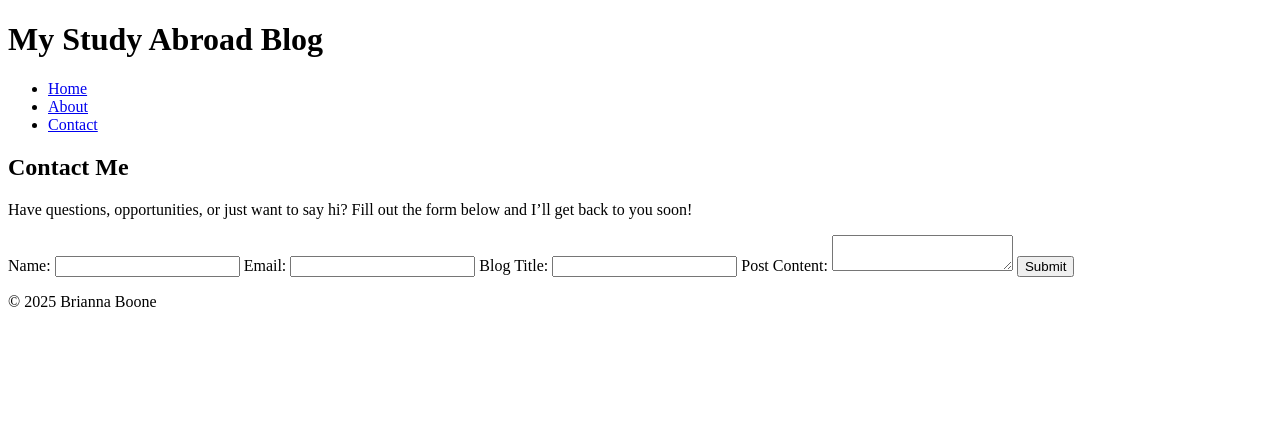
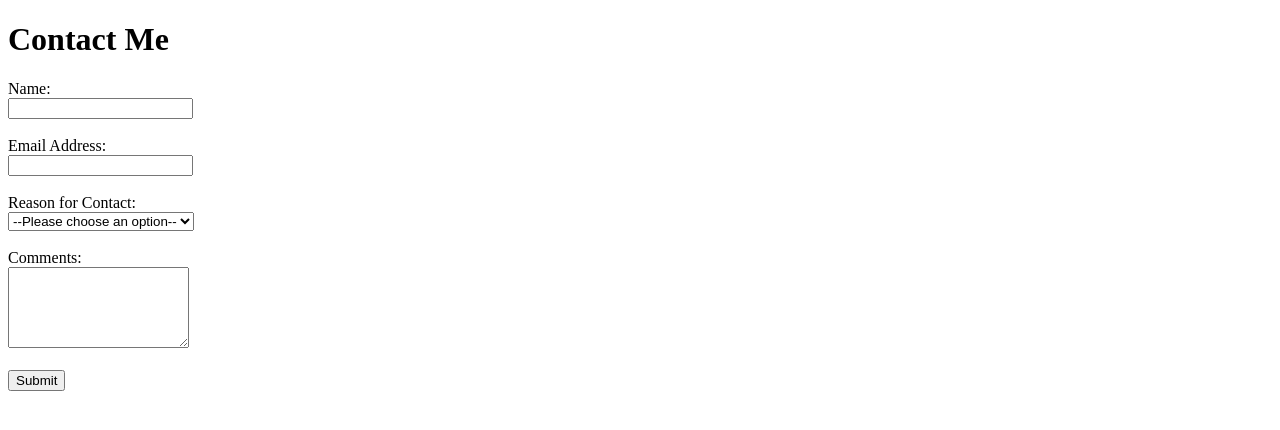
Before and after one commit to boonebr1-stack/mi349_blog, a plain HTML site: page contact.html in a window 1280 px wide. Drawn offline with Linux system fonts and the light colour scheme.

Commit message:
git add .

```diff
--- a/contact.html
+++ b/contact.html
@@ -1,50 +1,41 @@
 <!DOCTYPE html>
 <html lang="en">
 <head>
-  <meta charset="UTF-8">
-  <meta name="viewport" content="width=device-width, initial-scale=1.0">
-  <title>Contact - My Study Abroad Blog</title>
+  <meta charset="UTF-8" />
+  <meta name="viewport" content="width=device-width, initial-scale=1.0" />
+  <title>Contact</title>
 </head>
 <body>
-  <!-- Header & Navigation -->
-  <header>
-    <h1>My Study Abroad Blog</h1>
-    <nav>
-      <ul>
-        <li><a href="index.html">Home</a></li>
-        <li><a href="about.html">About</a></li>
-        <li><a href="contact.html">Contact</a></li>
-      </ul>
-    </nav>
-  </header>
+  <h1>Contact Me</h1>
 
-  <main>
-    <h2>Contact Me</h2>
-    <p>
-      Have questions, opportunities, or just want to say hi? Fill out the form below and I’ll get back to you soon!
-    </p>
+  <form name="contact" method="POST" data-netlify="true">
+    <!-- Hidden input required for Netlify -->
+    <input type="hidden" name="form-name" value="contact" />
 
-    <form name="mi349_blog" method="POST" data-netlify="true">
-      <input type="hidden" name="form-name" value="mi349_blog" />
+    <!-- Name Field -->
+    <label for="name">Name:</label><br>
+    <input type="text" id="name" name="name" required><br><br>
 
-      <label for="name">Name:</label>
-      <input type="text" id="name" name="name" required>
+    <!-- Email Field -->
+    <label for="email">Email Address:</label><br>
+    <input type="email" id="email" name="email" required><br><br>
 
-      <label for="email">Email:</label>
-      <input type="email" id="email" name="email" required>
+    <!-- Reason Dropdown -->
+    <label for="reason">Reason for Contact:</label><br>
+    <select id="reason" name="reason" required>
+      <option value="">--Please choose an option--</option>
+      <option value="saying-hi">Saying hi</option>
+      <option value="looking-for-contractor">Looking for a contractor</option>
+      <option value="interested-in-interview">Interested in an interview</option>
+    </select><br><br>
 
-      <label for="title">Blog Title:</label>
-      <input type="text" id="title" name="title" required>
+    <!-- Message Textarea -->
+    <label for="message">Comments:</label><br>
+    <textarea id="message" name="message" rows="5" required></textarea><br><br>
 
-      <label for="content">Post Content:</label>
-      <textarea id="content" name="content" required></textarea>
+    <!-- Submit Button -->
+    <button type="submit">Submit</button>
+  </form>
 
-      <button type="submit">Submit</button>
-    </form>
-  </main>
-
-  <footer>
-    <p>&copy; 2025 Brianna Boone</p>
-  </footer>
 </body>
 </html>
```
